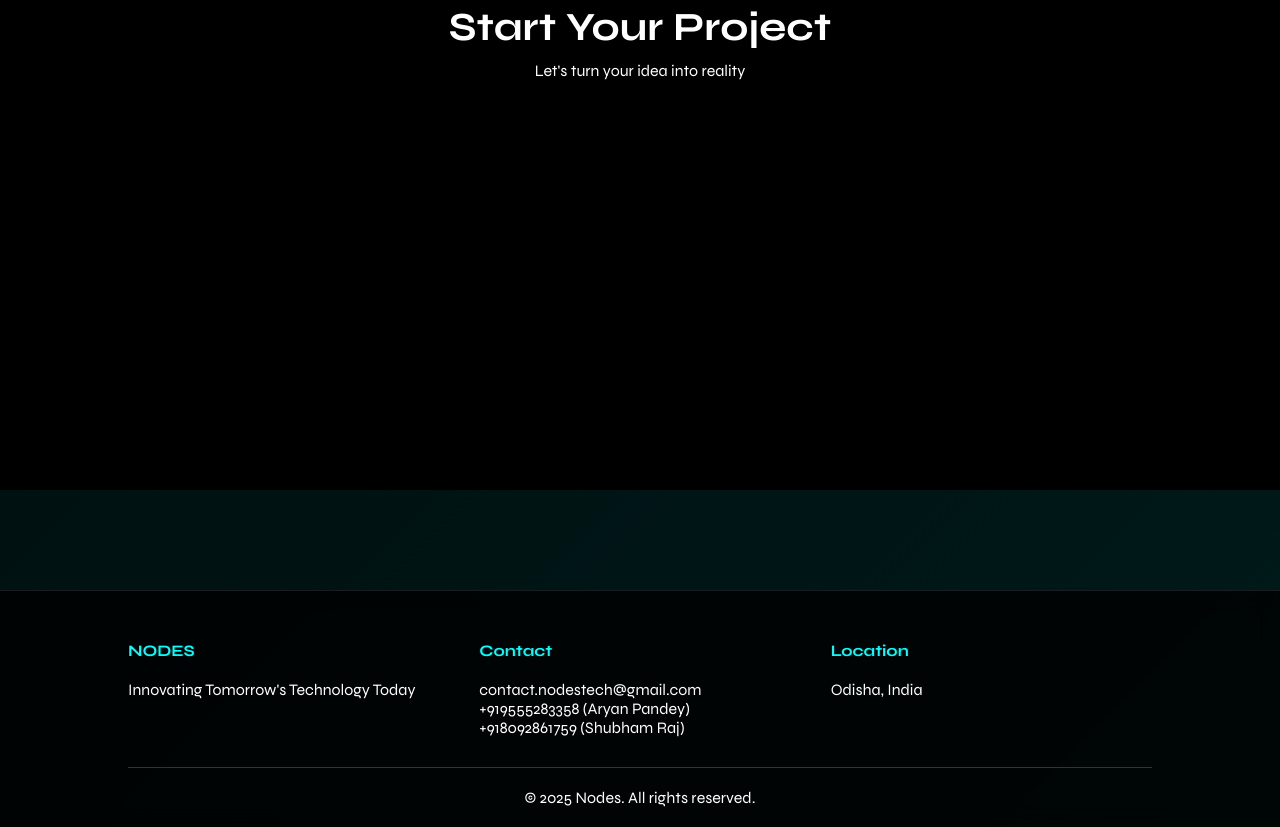
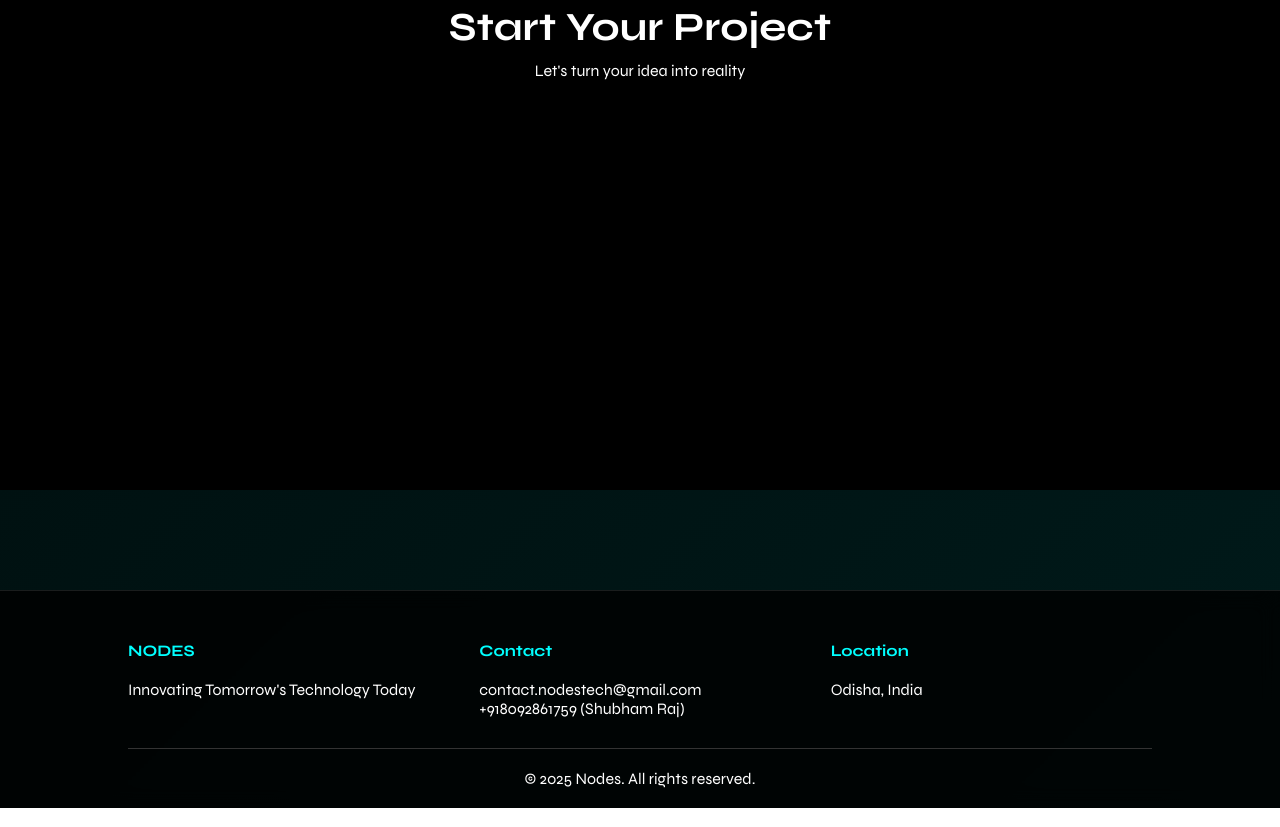
Before and after one commit to nodes-git/nodes, a plain HTML site: page index.html in a window 1280 px wide. Shown: the part 2571-3398 px from the top of the page. Drawn offline with nearby package versions, Linux system fonts and the light colour scheme.

Commit message:
Update index.html

```diff
--- a/index.html
+++ b/index.html
@@ -209,7 +209,6 @@
             <div class="footer-section">
                 <h4>Contact</h4>
                 <p>contact.nodestech@gmail.com</p>
-                <p>+919555283358 (Aryan Pandey)</p>
                 <p>+918092861759 (Shubham Raj)</p>
             </div>
             <div class="footer-section">
```
